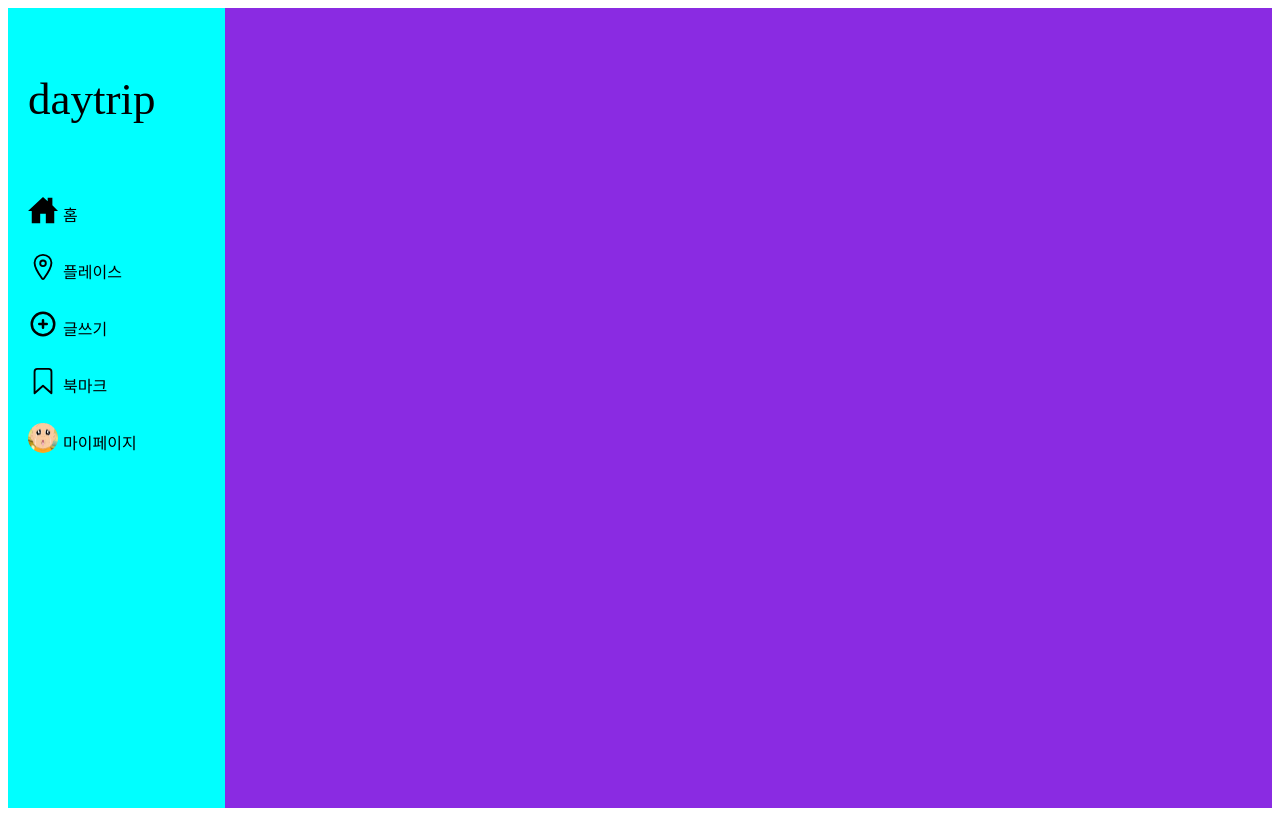
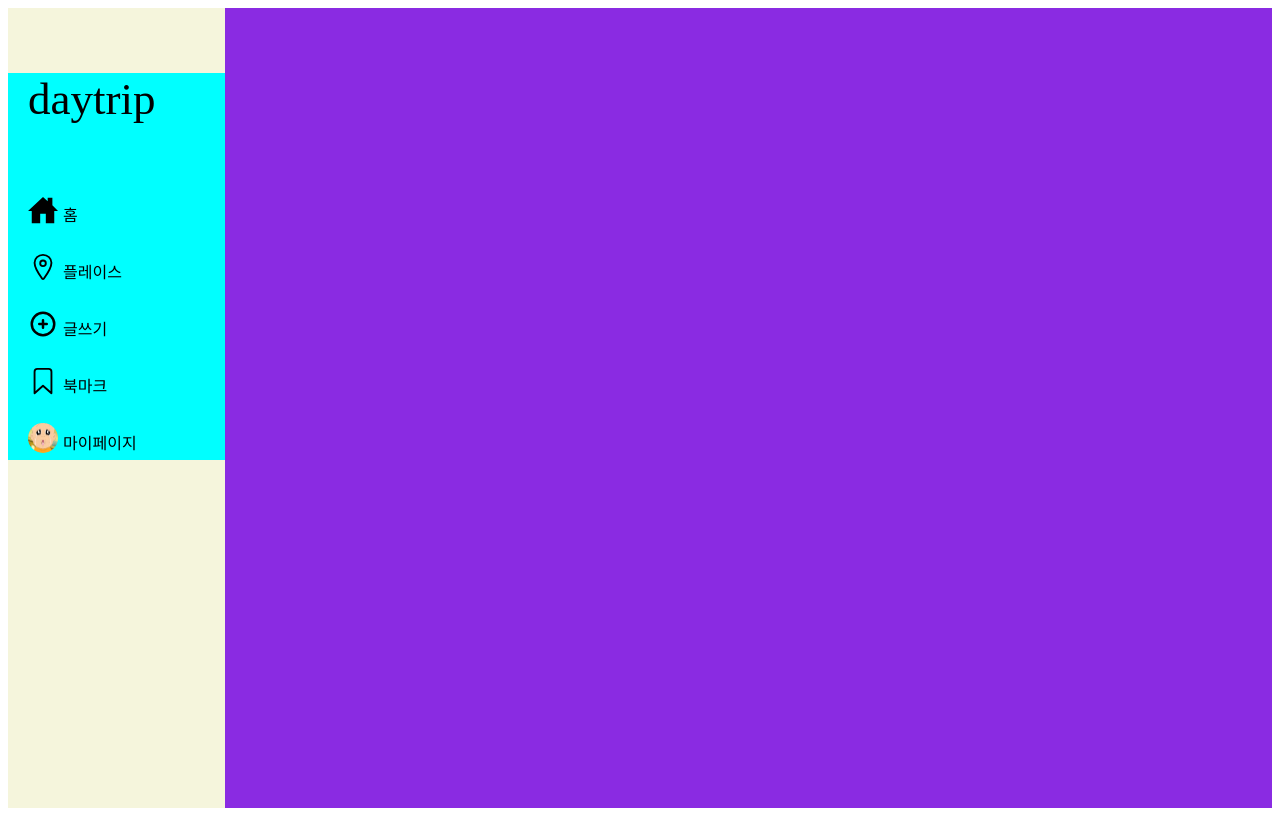
Before and after one commit to sykim0181/DayTripWebVer, a React (Create React App) app: page / in a window 1280 px wide. Built offline with nearby package versions, Linux system fonts and the light colour scheme.

Commit message:
display: flex 제거

```diff
--- a/src/components/pages/HomePage.tsx
+++ b/src/components/pages/HomePage.tsx
@@ -14,7 +14,6 @@ const Base = styled.div`
 
 const NavigationWrapper = styled.div`
   background-color: beige;
-  display: flex;
   position: sticky;
   top: 0;
   height: 100vh;
--- a/src/components/pages/PlacePage.tsx
+++ b/src/components/pages/PlacePage.tsx
@@ -15,7 +15,6 @@ const Base = styled.div`
 
 const NavigationWrapper = styled.div`
   background-color: beige;
-  display: flex;
   position: sticky;
   top: 0;
   height: 100vh;
```
